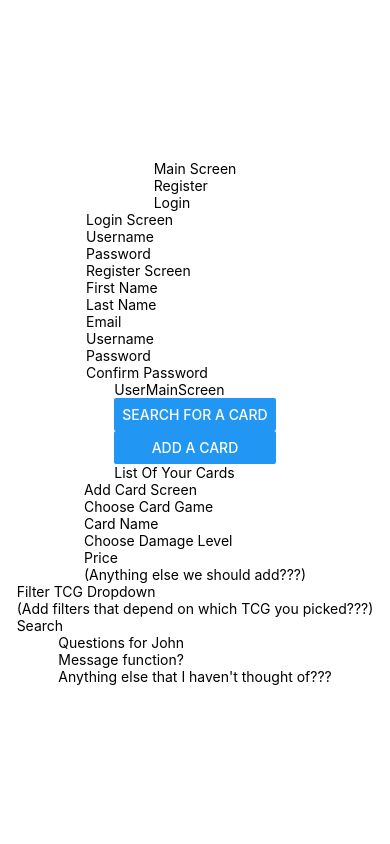
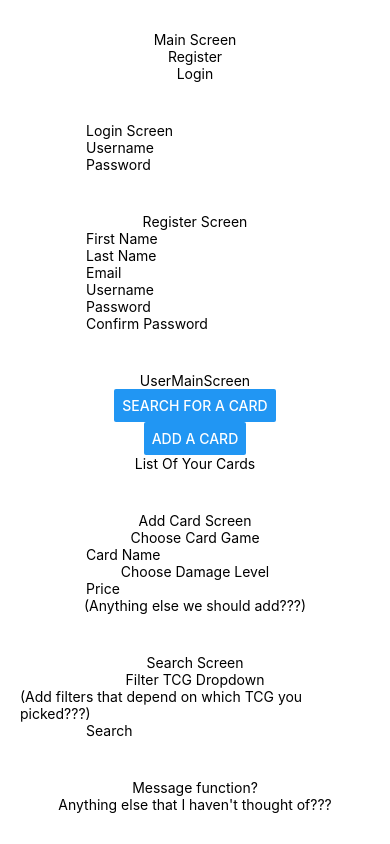
Before and after one commit to KevinCosma/TCG_Trader, a React Native app: screen / in a window 390 px wide. Built offline with nearby package versions, Linux system fonts and the light colour scheme.

Commit message:
Created styles for each view, added them to the stylesheet, and added padding, alignment, and justifyContent to each one

```diff
--- a/App.js
+++ b/App.js
@@ -3,19 +3,19 @@ import { StyleSheet, Text, TextInput, View, Button } from 'react-native';
 export default function App() {
   return (
     <View style={styles.container}>
-      <View>
+      <View style={styles.mainScreen}>
         <Text>Main Screen</Text>
         <Text>Register</Text>
         <Text>Login</Text>
       </View>
 
-      <View>
+      <View style={styles.loginScreen}>
         <Text>Login Screen</Text>
         <TextInput placeholder='Username'/>
         <TextInput placeholder='Password'/>
       </View>
 
-      <View>
+      <View style={styles.registerScreen}>
         <Text>Register Screen</Text>
         <TextInput placeholder='First Name'/>
         <TextInput placeholder='Last Name'/>
@@ -25,14 +25,14 @@ export default function App() {
         <TextInput placeholder='Confirm Password'/>
       </View>
 
-      <View>
+      <View style={styles.userMainScreen}>
         <Text>UserMainScreen</Text>
         <Button title='Search for a card'/>
         <Button title='Add a card'/>
         <Text>List Of Your Cards</Text>
       </View>
 
-      <View>
+      <View style={styles.addCardScreen}>
         <Text>Add Card Screen</Text>
         <Text>Choose Card Game</Text>
         <TextInput placeholder='Card Name'/>
@@ -41,14 +41,14 @@ export default function App() {
         <Text>(Anything else we should add???)</Text>
       </View>
 
-      <View>
+      <View style={styles.searchScreen}>
+        <Text>Search Screen</Text>
         <Text>Filter TCG Dropdown</Text>
         <Text>(Add filters that depend on which TCG you picked???)</Text>
         <TextInput placeholder='Search'/>
       </View>
 
-      <View>
-        <Text>Questions for John</Text>
+      <View style={styles.discussion}>
         <Text>Message function?</Text>
         <Text>Anything else that I haven't thought of???</Text>
       </View>
@@ -63,4 +63,44 @@ const styles = StyleSheet.create({
     alignItems: 'center',
     justifyContent: 'center',
   },
+
+  mainScreen: {
+    padding: 20,
+    alignItems: 'center',
+    justifyContent: 'center'
+  },
+
+  loginScreen: {
+    padding: 20
+  },
+
+  registerScreen: {
+    padding: 20,
+    alignItems: 'center',
+    justifyContent: 'center'
+  },
+
+  userMainScreen: {
+    padding: 20,
+    alignItems: 'center',
+    justifyContent: 'center'
+  },
+
+  addCardScreen: {
+    padding: 20,
+    alignItems: 'center',
+    justifyContent: 'center'
+  },
+
+  searchScreen: {
+    padding: 20,
+    alignItems: 'center',
+    justifyContent: 'center'
+  },
+
+  discussion: {
+    padding: 20,
+    alignItems: 'center',
+    justifyContent: 'center'
+  }
 });
```
